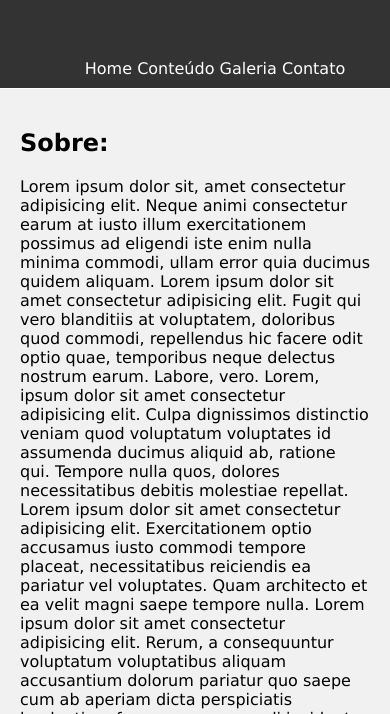
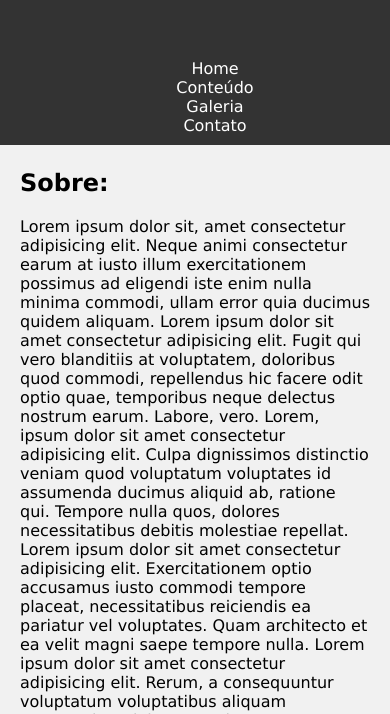
Before and after one commit to cbkremer/apLayout, a plain HTML site: page index.html in a window 390 px wide. Shown: the part 130-844 px from the top of the page. Drawn offline with Linux system fonts and the light colour scheme.

Commit message:
layout finalizado

```diff
--- a/estilo.css
+++ b/estilo.css
@@ -84,3 +84,14 @@ header{
         /*background-color: green;*/
     }
 }
+@media screen and (max-width: 400px){
+    /*nav{
+        height: 100%;
+    }*/
+    nav li{
+        display: block;
+    }
+    .container{
+        margin-top:80px;
+    }
+}
```
